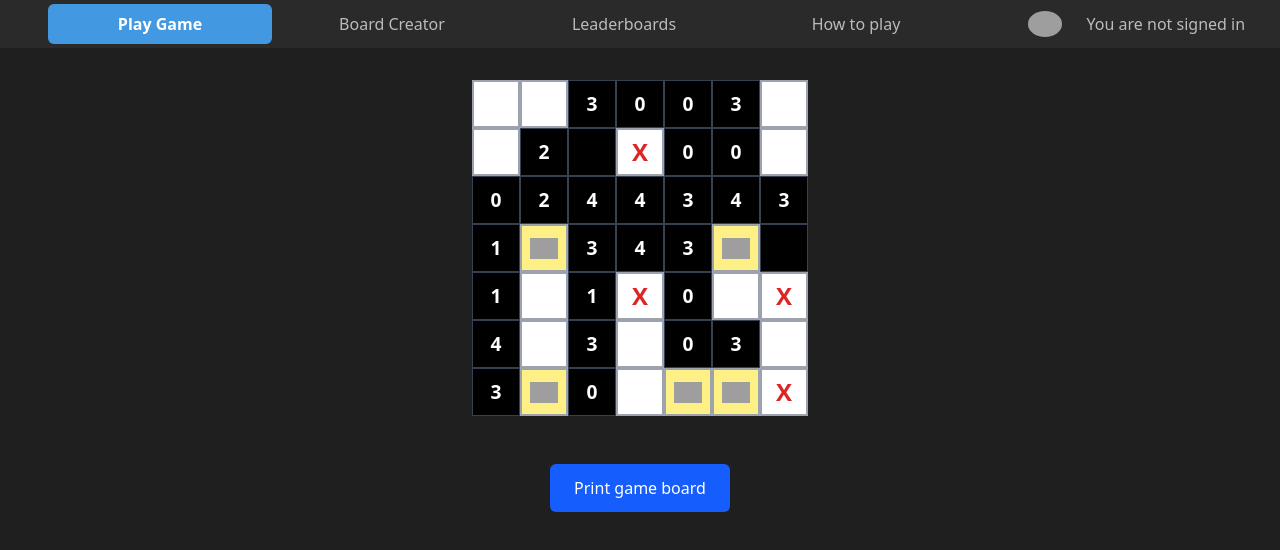
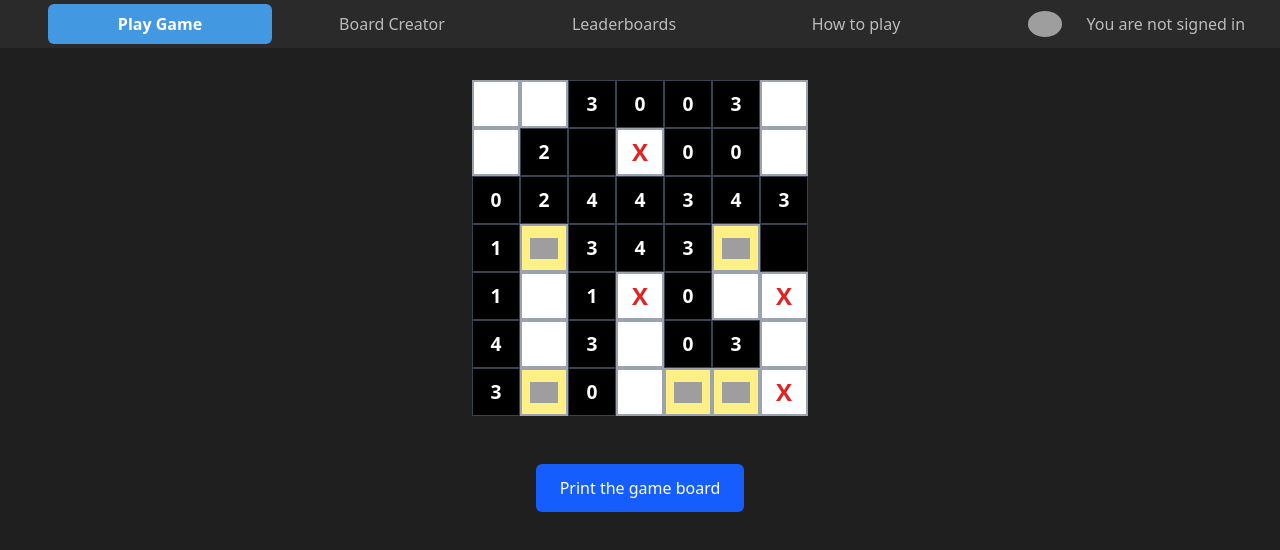
Before and after one commit to Viiico/Akari, a Nuxt app: page /Game in a window 1280 px wide. Shown: the top 550 px of the page. Built offline with nearby package versions, Linux system fonts and the light colour scheme; grey boxes are pictures that could not be loaded.

Commit message:
I jeszcze mala poprawka

```diff
--- a/app/pages/Game.vue
+++ b/app/pages/Game.vue
@@ -20,7 +20,7 @@
             <div class="mt-8 flex flex-wrap gap-3 justify-center">
                 <button @click="printDiv('board')"
                     class="button px-6 py-3 bg-blue-600 hover:bg-blue-700 text-white font-medium rounded-md transition-colors disabled:bg-gray-500">
-                    Print game board
+                    Print the game board
                 </button>
             </div>
         </div>
```
